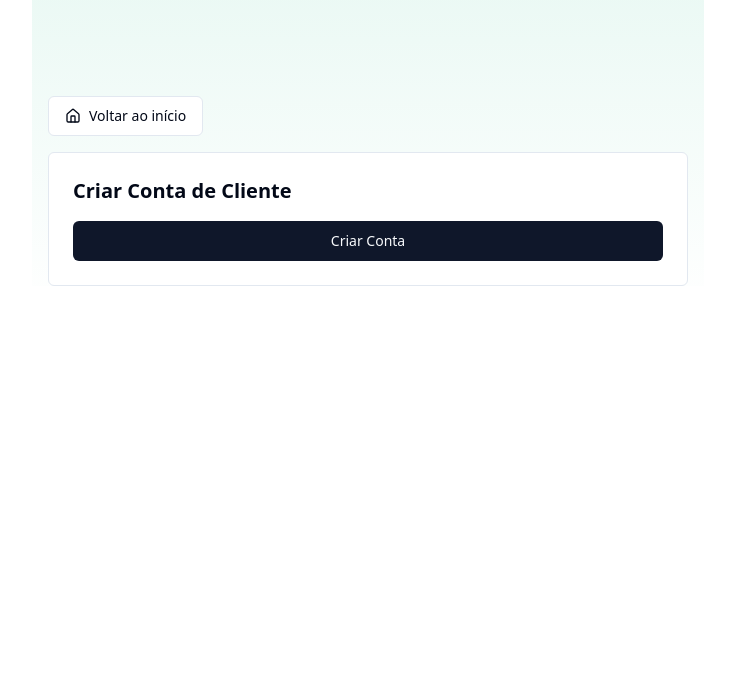
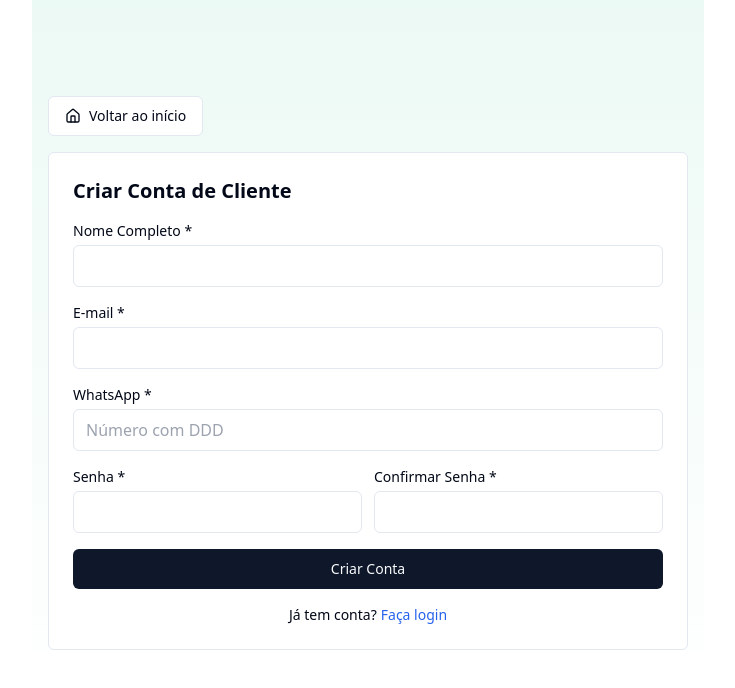
Before and after one commit to bizora21/msquiito, a React (Vite) app: page /cliente/register in a window 1280 px wide. Shown: the top 688 px of the page, without its empty margins (272-1007 px from the left). Built offline with nearby package versions, Linux system fonts and the light colour scheme.

Commit message:
[dyad] Aprimorando sistema de autenticação e registro de usuários - wrote 2 file(s)

```diff
--- a/src/components/AuthProvider.tsx
+++ b/src/components/AuthProvider.tsx
@@ -18,7 +18,6 @@ type ProfileRow = {
 function mapRole(profile?: ProfileRow): "client" | "vendor" | "provider" | "admin" | null {
   const raw = (profile?.role || profile?.user_type || "").toLowerCase();
 
-  // Mapeamento mais detalhado e explícito
   const roleMap = {
     'client': ['cliente', 'client'],
     'vendor': ['vendor', 'lojista', 'vendedor'],
@@ -70,17 +69,8 @@ export default function AuthProvider({ children }: { children: React.ReactNode }
     }
 
     const role = mapRole(prof) ?? "client";
-    const appSession = getAppSession();
 
     // Atualiza sessão local
-    if (
-      !appSession ||
-      appSession.role !== role ||
-      appSession.name !== (prof.full_name || undefined) ||
-      appSession.email !== (prof.email || undefined) ||
-      appSession.phone !== (prof.phone || undefined) ||
-      appSession.address !== (prof.address || undefined)
-    ) {
     setSession({
       role,
       name: prof.full_name || undefined,
@@ -88,7 +78,6 @@ export default function AuthProvider({ children }: { children: React.ReactNode }
       phone: prof.phone || undefined,
       address: prof.address || undefined,
     });
-    }
 
     // Redireciona após login de acordo com o papel
     if (location.pathname === "/login") {
--- a/src/pages/RegisterClient.tsx
+++ b/src/pages/RegisterClient.tsx
@@ -2,9 +2,8 @@ import * as React from "react";
 import { Button } from "@/components/ui/button";
 import { showSuccess, showError } from "@/utils/toast";
 import { setSession } from "@/utils/auth";
-import { useNavigate } from "react-router-dom";
+import { useNavigate, Link } from "react-router-dom";
 import HomeButton from "@/components/HomeButton";
-import { sendSignupNotifications } from "@/utils/notifications";
 import { supabase } from "@/integrations/supabase/client";
 
 export default function RegisterClient() {
@@ -13,77 +12,200 @@ export default function RegisterClient() {
   const [password, setPassword] = React.useState<string>("");
   const [confirm, setConfirm] = React.useState<string>("");
   const [whatsapp, setWhatsapp] = React.useState<string>("");
-  const [address, setAddress] = React.useState<string>("");
-  const [altPhone, setAltPhone] = React.useState<string>("");
-  const [emailSent, setEmailSent] = React.useState(false);
-
-  const [errors, setErrors] = React.useState<Partial<Record<string, string>>>({});
-  const [submitting, setSubmitting] = React.useState(false);
+  const [loading, setLoading] = React.useState(false);
   const navigate = useNavigate();
 
   React.useEffect(() => {
-    document.title = "Criar conta de Cliente — LojaRápida";
+    document.title = "Criar Conta de Cliente — LojaRápida";
   }, []);
 
-  // Added validate function
-  const validate = (): boolean => {
-    const nextErrors: Partial<Record<string, string>> = {};
-    if (!name?.trim()) nextErrors.name = "Nome é obrigatório";
-    if (!email?.trim() || !/^[^\s@]+@[^\s@]+\.[^\s@]+$/.test(email)) nextErrors.email = "Email inválido";
-    if (!password || password.length < 6) nextErrors.password = "Senha deve ter pelo menos 6 caracteres";
-    if (confirm !== password) nextErrors.confirm = "As senhas não coincidem";
-    if (!whatsapp?.trim()) nextErrors.whatsapp = "WhatsApp é obrigatório";
-    if (!address?.trim()) nextErrors.address = "Endereço é obrigatório";
+  const validate = () => {
+    const errors: string[] = [];
 
-    setErrors(nextErrors);
-    return Object.keys(nextErrors).length === 0;
+    if (!name.trim()) errors.push("Nome completo é obrigatório");
+    if (!email.trim() || !/^[^\s@]+@[^\s@]+\.[^\s@]+$/.test(email))
+      errors.push("E-mail inválido");
+    if (!password || password.length < 6)
+      errors.push("Senha deve ter pelo menos 6 caracteres");
+    if (password !== confirm)
+      errors.push("As senhas não coincidem");
+    if (!whatsapp.trim())
+      errors.push("Número de WhatsApp é obrigatório");
+
+    return errors;
   };
 
-  const onSubmit = async (e: React.FormEvent) => {
+  const handleSubmit = async (e: React.FormEvent) => {
     e.preventDefault();
-    if (!validate()) return;
 
-    setSubmitting(true);
+    const validationErrors = validate();
+    if (validationErrors.length > 0) {
+      validationErrors.forEach(error => showError(error));
+      return;
+    }
+
+    setLoading(true);
 
     try {
-      const { data, error } = await supabase.auth.signUp({
+      // Signup with Supabase
+      const { data: signupData, error: signupError } = await supabase.auth.signUp({
         email,
         password,
         options: {
-          emailRedirectTo: window.location.origin + '/login',
           data: {
             full_name: name,
-            role: 'cliente',
+            whatsapp,
+            role: 'client',
             user_type: 'client'
           }
         }
       });
 
-      if (error) {
-        showError(error.message || "Erro ao criar conta");
+      if (signupError) {
+        showError(signupError.message || "Erro ao criar conta");
+        setLoading(false);
         return;
       }
 
-      // Rest of the existing signup logic...
-      setSubmitting(false);
+      // Get the current session
+      const { data: sessionData } = await supabase.auth.getSession();
+      const user = sessionData.session?.user;
+
+      if (!user) {
+        showError("Não foi possível completar o cadastro");
+        setLoading(false);
+        return;
+      }
+
+      // Create or update profile
+      const { error: profileError } = await supabase
+        .from('profiles')
+        .upsert({
+          user_id: user.id,
+          full_name: name,
+          email,
+          phone: whatsapp,
+          role: 'client',
+          user_type: 'client',
+          updated_at: new Date().toISOString()
+        }, {
+          onConflict: 'user_id'
+        });
+
+      if (profileError) {
+        showError("Erro ao salvar perfil");
+        setLoading(false);
+        return;
+      }
+
+      // Set local session
+      setSession({
+        role: 'client',
+        name,
+        email,
+        phone: whatsapp
+      });
+
+      showSuccess("Conta criada com sucesso!");
+
+      // Redirect to client dashboard
+      navigate('/dashboard/cliente');
+
     } catch (err) {
       showError("Erro inesperado. Tente novamente.");
-      setSubmitting(false);
+    } finally {
+      setLoading(false);
     }
   };
 
-  // Existing render logic...
   return (
     <main className="pt-24 max-w-2xl mx-auto px-4 bg-gradient-to-b from-emerald-50/60 to-transparent animated-green">
       <HomeButton />
       <div className="bg-white border rounded-md p-6">
         <h2 className="text-xl font-semibold">Criar Conta de Cliente</h2>
-        <form onSubmit={onSubmit} className="mt-4 space-y-3">
-          {/* Form fields */}
-          <Button type="submit" disabled={submitting} className="w-full">
-            {submitting ? "Cadastrando..." : "Criar Conta"}
+        <form onSubmit={handleSubmit} className="mt-4 space-y-4">
+          <div>
+            <label className="text-sm block mb-1" htmlFor="name">Nome Completo *</label>
+            <input
+              id="name"
+              type="text"
+              value={name}
+              onChange={(e) => setName(e.target.value)}
+              className="w-full border px-3 py-2 rounded-md"
+              required
+            />
+          </div>
+
+          <div>
+            <label className="text-sm block mb-1" htmlFor="email">E-mail *</label>
+            <input
+              id="email"
+              type="email"
+              value={email}
+              onChange={(e) => setEmail(e.target.value)}
+              className="w-full border px-3 py-2 rounded-md"
+              required
+            />
+          </div>
+
+          <div>
+            <label className="text-sm block mb-1" htmlFor="whatsapp">WhatsApp *</label>
+            <input
+              id="whatsapp"
+              type="tel"
+              value={whatsapp}
+              onChange={(e) => setWhatsapp(e.target.value)}
+              className="w-full border px-3 py-2 rounded-md"
+              placeholder="Número com DDD"
+              required
+            />
+          </div>
+
+          <div className="grid sm:grid-cols-2 gap-3">
+            <div>
+              <label className="text-sm block mb-1" htmlFor="password">Senha *</label>
+              <input
+                id="password"
+                type="password"
+                value={password}
+                onChange={(e) => setPassword(e.target.value)}
+                className="w-full border px-3 py-2 rounded-md"
+                minLength={6}
+                required
+              />
+            </div>
+            <div>
+              <label className="text-sm block mb-1" htmlFor="confirm">Confirmar Senha *</label>
+              <input
+                id="confirm"
+                type="password"
+                value={confirm}
+                onChange={(e) => setConfirm(e.target.value)}
+                className="w-full border px-3 py-2 rounded-md"
+                minLength={6}
+                required
+              />
+            </div>
+          </div>
+
+          <Button
+            type="submit"
+            className="w-full"
+            disabled={loading}
+          >
+            {loading ? "Criando conta..." : "Criar Conta"}
           </Button>
         </form>
+
+        <div className="mt-4 text-center text-sm">
+          Já tem conta?
+          <Link
+            to="/login"
+            className="text-blue-600 hover:underline ml-1"
+          >
+            Faça login
+          </Link>
+        </div>
       </div>
     </main>
   );
```
Lines whose indentation alone changed are shown as unchanged.
